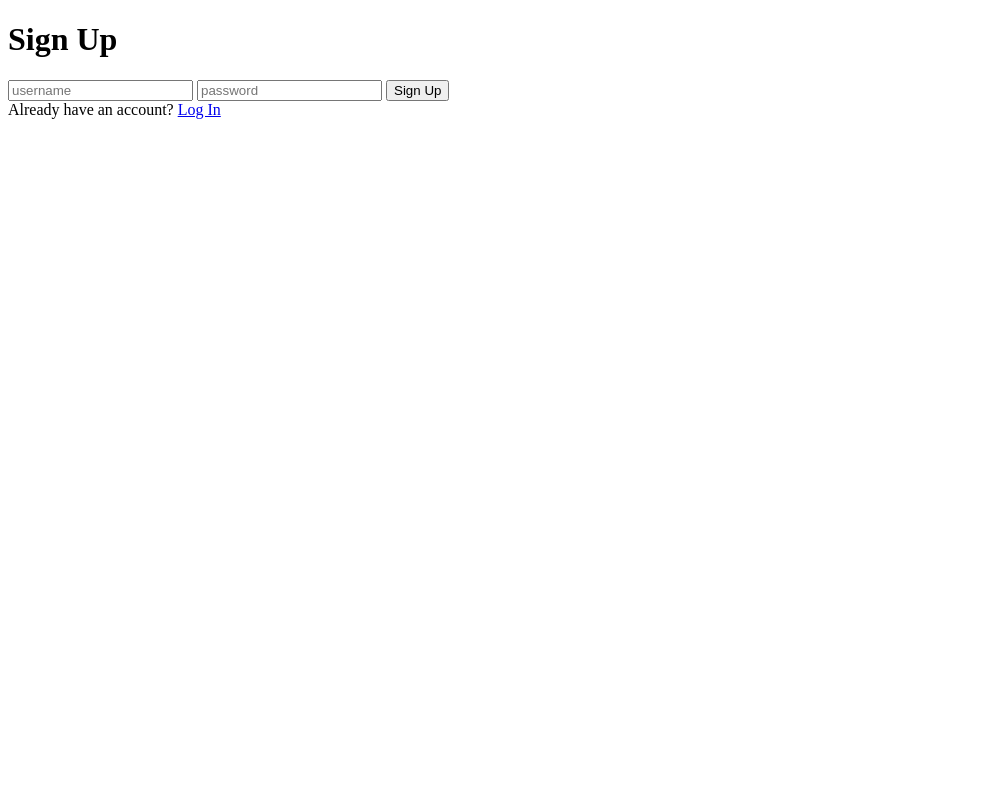
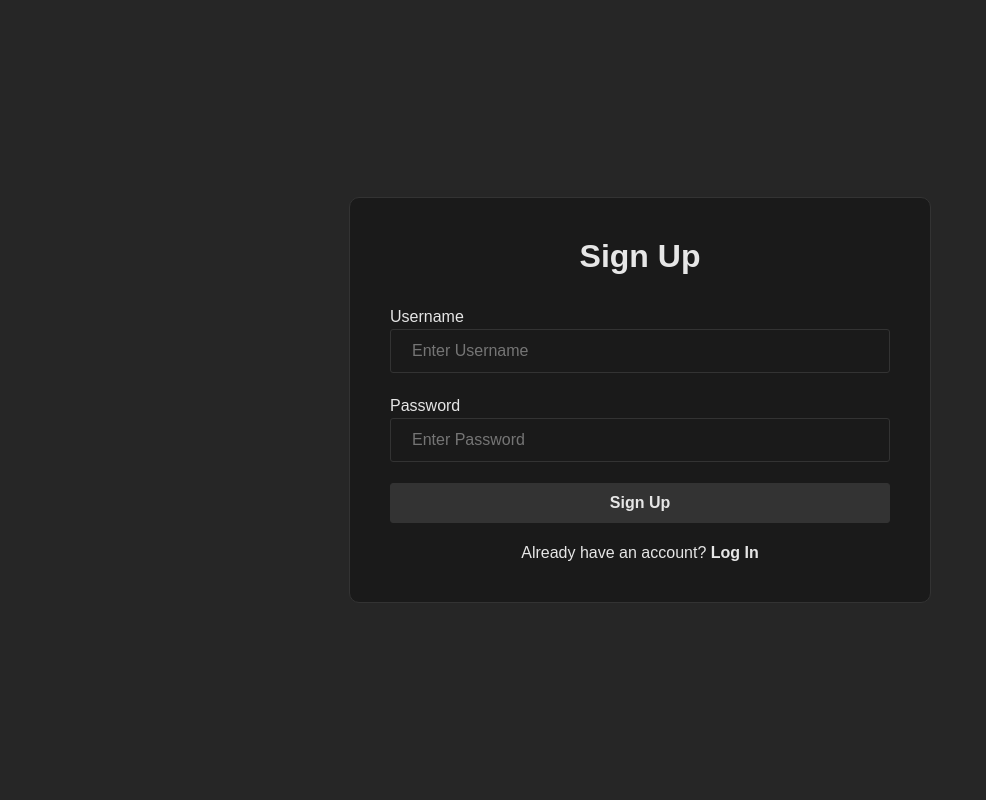
Before and after one commit to konradfoulk/notes_app, a Flask app: page /signup in a window 1280 px wide. Shown: the whole page, without its empty margins (0-986 px from the left). Run offline with Flask 3, Linux system fonts and the light colour scheme.

Commit message:
Final version
Login and signup pages are now also styled. This is the finished, final version that will be deployed on PythonAnywhere

```diff
--- a/forms.py
+++ b/forms.py
@@ -6,17 +6,17 @@ from wtforms.validators import DataRequired, Length
 # define flask forms for CSRF protection
 class LoginForm(FlaskForm):
     username = StringField(validators=[
-                           DataRequired(), Length(min=3, max=30)], render_kw={'placeholder': 'username'})
+                           DataRequired(), Length(min=3, max=30)], render_kw={'placeholder': 'Enter Username'})
     password = PasswordField(validators=[
-                             DataRequired(), Length(min=3, max=30)], render_kw={'placeholder': 'password'})
+                             DataRequired(), Length(min=3, max=30)], render_kw={'placeholder': 'Enter Password'})
     submit = SubmitField('Log In')
 
 
 class SignupForm(FlaskForm):
     username = StringField(validators=[
-                           DataRequired(), Length(min=3, max=30)], render_kw={'placeholder': 'username'})
+                           DataRequired(), Length(min=3, max=30)], render_kw={'placeholder': 'Enter Username'})
     password = PasswordField(validators=[
-                             DataRequired(), Length(min=3, max=30)], render_kw={'placeholder': 'password'})
+                             DataRequired(), Length(min=3, max=30)], render_kw={'placeholder': 'Enter Password'})
     submit = SubmitField('Sign Up')
 
 
--- /dev/null
+++ b/static/authstyles.css
@@ -0,0 +1,75 @@
+* {
+    margin: 0;
+    padding: 0;
+    box-sizing: border-box;
+    font-family: arial;
+    color: hsl(0, 0%, 90%);
+}
+
+body {
+    height: 100vh;
+    width: 100vw;
+    display: flex;
+    justify-content: center;
+    align-items: center;
+    background-color: hsl(0, 0%, 15%);
+}
+
+#container {
+    background-color: hsl(0, 0%, 10%);
+    width: fit-content;
+    border: 1px solid hsl(0, 0%, 20%);
+    border-radius: 10px;
+    padding: 40px;
+}
+
+h1 {
+    text-align: center;
+    margin-bottom: 30px;
+}
+
+label {
+    display: block;
+    padding: 3px 0px 3px 0px;
+}
+
+input {
+    display: block;
+    width: 500px;
+    height: 40px;
+    outline: none;
+    border: 1px solid hsl(0, 0%, 20%);
+    border-radius: 3px;
+    font-size: 1em;
+}
+
+input:not(input[name="submit"]) {
+    background: transparent;
+    padding: 21px;
+    margin-bottom: 21px;
+}
+
+input[name="submit"] {
+    background-color: hsl(0, 0%, 20%);
+    cursor: pointer;
+    font-weight: bold;
+    margin: 21px 0;
+}
+
+input[name="submit"]:hover {
+    background-color: hsl(0, 0%, 15%);
+    border-color: hsl(0, 0%, 15%);
+}
+
+#alt-link {
+    justify-self: center;
+}
+
+a {
+    text-decoration: none;
+    font-weight: bold;
+}
+
+a:hover {
+    text-decoration: underline;
+}
--- a/templates/signup.html
+++ b/templates/signup.html
@@ -5,20 +5,25 @@
     <meta charset="UTF-8">
     <meta name="viewport" content="width=device-width, initial-scale=1.0">
     <title>Sign Up</title>
+    <link rel="stylesheet" href="{{ url_for('static', filename='authstyles.css') }}">
 </head>
 
 <body>
+    <div id="container">
         <h1>Sign Up</h1>
         <form method="POST">
             {{ form.hidden_tag() }}
+            <label for="username">Username</label>
             {{ form.username }}
+            <label for="password">Password</label>
             {{ form.password }}
+            {% for message in get_flashed_messages() %}
+            <div>{{message}}</div>
+            {% endfor %}
             {{ form.submit }}
         </form>
-    {% for message in get_flashed_messages() %}
-    <span style="color: red; display: block;">{{message}}</span>
-    {% endfor %}
-    <span>Already have an account? <a href="{{url_for('login')}}">Log In</a></span>
+        <div id="alt-link">Already have an account? <a href="{{url_for('login')}}">Log In</a></div>
+    </div>
 </body>
 
 </html>
```
Also changed, not shown: static/styles.css (+3 -4 lines), templates/login.html (+9 -4 lines), instance/database.db. Lines whose indentation alone changed are shown as unchanged.
